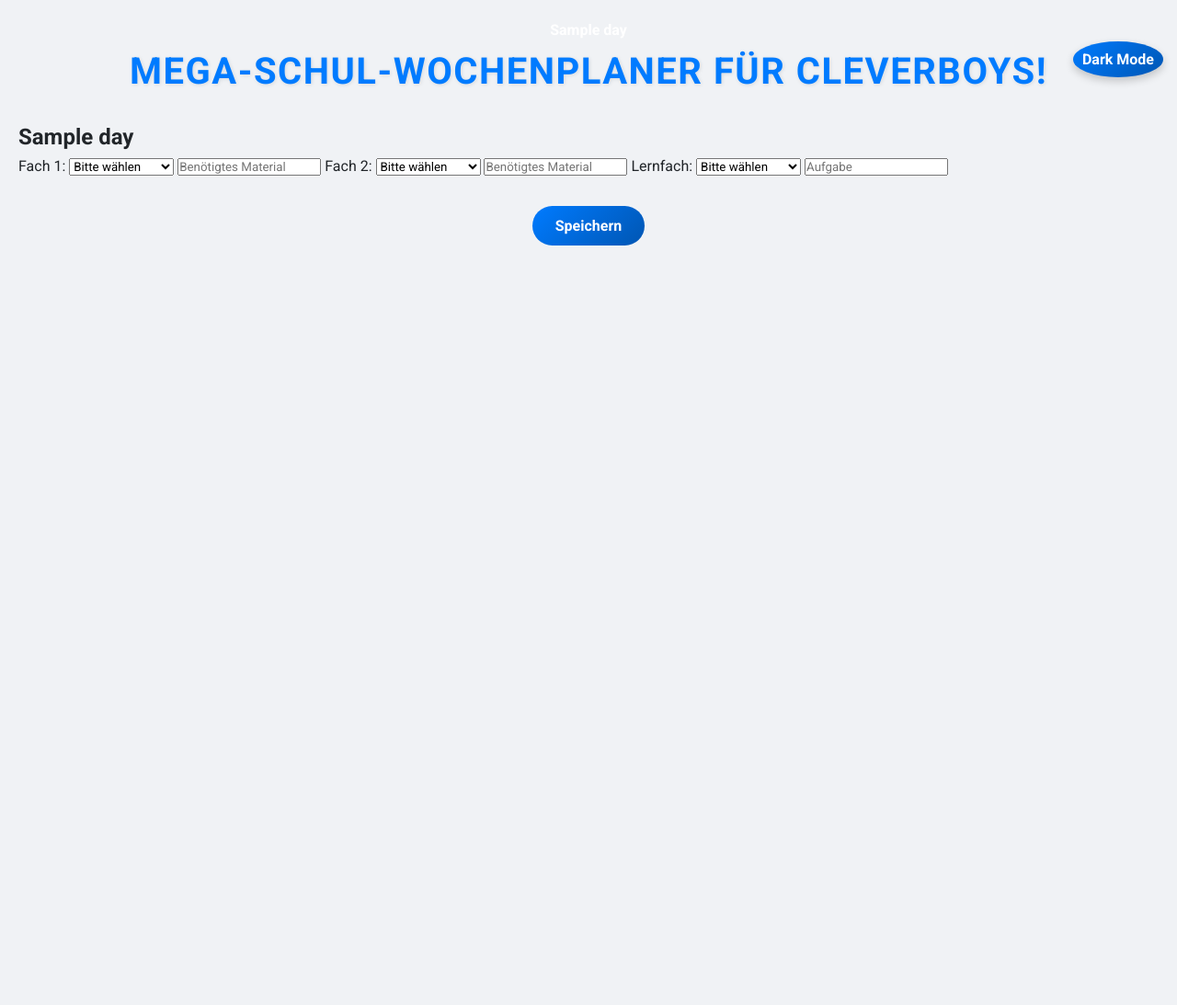
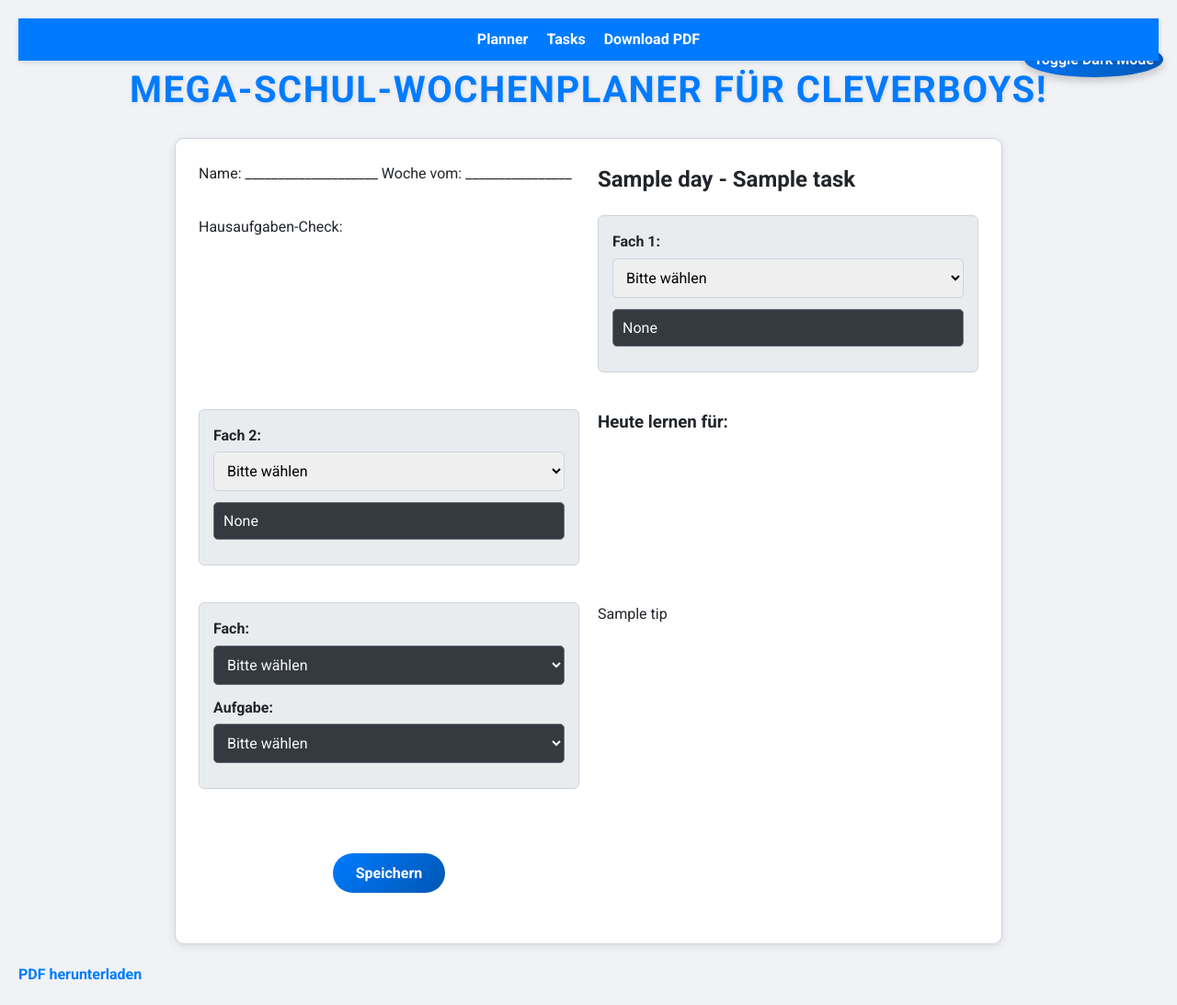
Before and after one commit to DaFum/Wochenplan, a Flask app: template templates/index.html in a window 1280 px wide. Shown: the whole page at 92% size. Before the commit the page ends 267 px from the top, so only its background shows below. Run offline with Flask 3, Linux system fonts and the light colour scheme; the template is opened without the code that fills it: most values are stand-ins (such as "Sample title", 1, 10 or a date in 2020); data that the repository does not hold is empty; some libraries are stand-ins or nearby versions.

Commit message:
Update index.html

```diff
--- a/templates/index.html
+++ b/templates/index.html
@@ -1,4 +1,3 @@
-<!-- File: templates/index.html -->
 <!DOCTYPE html>
 <html lang="de">
 <head>
@@ -9,83 +8,131 @@
     <link rel="stylesheet" href="{{ url_for('static', filename='styles.css') }}">
     <script src="https://cdnjs.cloudflare.com/ajax/libs/gsap/3.11.0/gsap.min.js"></script>
     <script src="https://cdnjs.cloudflare.com/ajax/libs/gsap/3.11.0/ScrollTrigger.min.js"></script>
+    <link rel="manifest" href="{{ url_for('static', filename='manifest.json') }}">
+    <meta name="theme-color" content="#007bff">
 </head>
 <body>
-    <header class="dynamic-header" role="banner">
-        <nav class="navbar">
+    <header class="sticky-header" role="banner">
+        <nav class="navbar" aria-label="Main Navigation">
             <ul class="nav-list">
-                {% for day in weekdays %}
-                <li><a href="#{{ day }}" class="tab-link">{{ day }}</a></li>
-                {% endfor %}
+                <li><a href="#planner">Planner</a></li>
+                <li><a href="#tasks">Tasks</a></li>
+                <li><a href="#download">Download PDF</a></li>
             </ul>
         </nav>
     </header>
 
-    <main>
-        <button class="dark-mode-toggle" onclick="toggleDarkMode()">Dark Mode</button>
+    <main role="main">
+        <button class="dark-mode-toggle" onclick="toggleDarkMode()">Toggle Dark Mode</button>
         <h1 class="title">MEGA-SCHUL-WOCHENPLANER für CLEVERBOYS!</h1>
 
-        <div class="tab-content">
-            {% for day in weekdays %}
-            <div class="tab-pane" id="{{ day }}">
-                <h2>{{ day }}</h2>
-                <div class="collapsible-card">
-                    <form method="POST">
+        <form method="POST" action="/">
+            <input type="hidden" name="csrf_token" value="{{ csrf_token() }}">
+            <div class="planner" id="planner">
+ <p class="fade-in">Name: ____________________ Woche vom: ________________</p>
+
+            {% for day, content in days.items() %}
+            <h2 class="slide-up">{{ day }} - {{ content.task }}</h2>
+            <p class="fade-in">Hausaufgaben-Check:</p>
+            <div class="task">
                 <label for="subject1-{{ day }}">Fach 1:</label>
                 <select id="subject1-{{ day }}" name="subject1-{{ day }}" required>
                     <option value="">Bitte wählen</option>
                     {% for subject in subjects %}
-                            <option value="{{ subject.name }}">{{ subject.name }}</option>
+                    <option value="{{ subject }}">{{ subject }}</option>
                     {% endfor %}
                 </select>
-                        <input type="text" name="material1-{{ day }}" placeholder="Benötigtes Material">
-
+                <input type="text" name="material1-{{ day }}" placeholder="Benötigtes Material (z.B. Buch, Arbeitsheft)" value="{{ request.form.get('material1-' ~ day) }}">
+            </div>
+            <div class="task">
                 <label for="subject2-{{ day }}">Fach 2:</label>
                 <select id="subject2-{{ day }}" name="subject2-{{ day }}" required>
                     <option value="">Bitte wählen</option>
                     {% for subject in subjects %}
-                            <option value="{{ subject.name }}">{{ subject.name }}</option>
+                    <option value="{{ subject }}">{{ subject }}</option>
                     {% endfor %}
                 </select>
-                        <input type="text" name="material2-{{ day }}" placeholder="Benötigtes Material">
+                <input type="text" name="material2-{{ day }}" placeholder="Benötigtes Material (z.B. Buch, Arbeitsheft)" value="{{ request.form.get('material2-' ~ day) }}">
+            </div>
 
-                        <label for="learning-subject-{{ day }}">Lernfach:</label>
+            <h3 class="fade-in">Heute lernen für:</h3>
+            <div class="learning-task">
+                <label for="learning-subject-{{ day }}">Fach:</label>
                 <select id="learning-subject-{{ day }}" name="learning-subject-{{ day }}" required>
                     <option value="">Bitte wählen</option>
                     {% for subject in subjects %}
-                            <option value="{{ subject.name }}">{{ subject.name }}</option>
+                    <option value="{{ subject }}">{{ subject }}</option>
                     {% endfor %}
                 </select>
-                        <input type="text" name="learning-task-{{ day }}" placeholder="Aufgabe">
+
+                <label for="learning-task-{{ day }}">Aufgabe:</label>
+                <select id="learning-task-{{ day }}" name="learning-task-{{ day }}">
+                    <option value="">Bitte wählen</option>
+                    <option value="Test">Test</option>
+                    <option value="Diktat">Diktat</option>
+                    <option value="Vokabeln lernen">Vokabeln lernen</option>
+                    <option value="Praktikum vorbereiten">Praktikum vorbereiten</option>
+                    <option value="Experiment wiederholen">Experiment wiederholen</option>
+                    <option value="Essay schreiben">Essay schreiben</option>
+                    <option value="Projektarbeit">Projektarbeit</option>
+                    <option value="Präsentation üben">Präsentation üben</option>
+                </select>
+            </div>
+            <p class="tip fade-in">{{ content.tip }}</p>
+            {% endfor %}
 
             <button type="submit">Speichern</button>
+        </div>
     </form>
-                </div>
-            </div>
-            {% endfor %}
-        </div>
+        <a href="{{ url_for('download_pdf') }}" id="download" role="link">PDF herunterladen</a>
     </main>
 
     <script>
-        // Tab Navigation Logic
-        document.querySelectorAll('.tab-link').forEach(link => {
-            link.addEventListener('click', (e) => {
-                e.preventDefault();
-                document.querySelectorAll('.tab-pane').forEach(pane => pane.style.display = 'none');
-                document.querySelector(link.getAttribute('href')).style.display = 'block';
+        // Service Worker Registration
+        if ('serviceWorker' in navigator) {
+            window.addEventListener('load', function() {
+                navigator.serviceWorker.register('/service-worker.js').then(function(registration) {
+                    console.log('ServiceWorker registration successful with scope: ', registration.scope);
+                }, function(err) {
+                    console.log('ServiceWorker registration failed: ', err);
+                });
+            });
+        }
+
+        // Lazy Loading
+        document.addEventListener('DOMContentLoaded', function() {
+            fetch('/api/week-data')
+                .then(response => response.json())
+                .then(data => {
+                    for (let day in data) {
+                        document.getElementById(`subject1-${day}`).value = data[day].subject1;
+                        document.getElementById(`subject2-${day}`).value = data[day].subject2;
+                        document.getElementById(`learning-subject-${day}`).value = data[day].learning_subject;
+                        document.getElementById(`learning-task-${day}`).value = data[day].learning_task;
+                        document.querySelector(`input[name="material1-${day}"]`).value = data[day].material1;
+                        document.querySelector(`input[name="material2-${day}"]`).value = data[day].material2;
+                    }
                 });
         });
 
-        // Set default tab to display
-        document.querySelector('.tab-pane').style.display = 'block';
-
-        // GSAP Animations
+        // Initialize GSAP and ScrollTrigger animations
 document.addEventListener("DOMContentLoaded", () => {
     gsap.from(".title", { duration: 1.2, y: -30, opacity: 0, ease: "power3.out" });
-            gsap.from(".collapsible-card", { duration: 0.8, opacity: 0, stagger: 0.2, ease: "power2.out" });
+    gsap.from(".card", { duration: 0.8, opacity: 0, stagger: 0.2, ease: "power2.out" });
+
+    // Button hover effect
+    const buttons = document.querySelectorAll("button");
+    buttons.forEach(button => {
+        button.addEventListener("mouseenter", () => {
+            gsap.to(button, { scale: 1.05, duration: 0.3 });
+        });
+        button.addEventListener("mouseleave", () => {
+            gsap.to(button, { scale: 1, duration: 0.3 });
+        });
+    });
 });
 
-        // Dark mode toggle
+        // Dark mode toggle with persistence
         function toggleDarkMode() {
             document.body.classList.toggle('dark-mode');
             localStorage.setItem('dark-mode', document.body.classList.contains('dark-mode'));
@@ -95,26 +142,6 @@
         if (localStorage.getItem('dark-mode') === 'true') {
             document.body.classList.add('dark-mode');
         }
-
-        // Swipe gestures for mobile
-        let startX;
-        document.addEventListener('touchstart', (e) => startX = e.touches[0].clientX);
-        document.addEventListener('touchend', (e) => {
-            const endX = e.changedTouches[0].clientX;
-            if (startX - endX > 50) {
-                // Swipe left logic: Switch to the next tab
-                const currentTab = document.querySelector('.tab-pane:not([style*="display: none"])');
-                let nextTab = currentTab.nextElementSibling || document.querySelector('.tab-pane');
-                document.querySelectorAll('.tab-pane').forEach(pane => pane.style.display = 'none');
-                nextTab.style.display = 'block';
-            } else if (endX - startX > 50) {
-                // Swipe right logic: Switch to the previous tab
-                const currentTab = document.querySelector('.tab-pane:not([style*="display: none"])');
-                let prevTab = currentTab.previousElementSibling || document.querySelector('.tab-pane:last-child');
-                document.querySelectorAll('.tab-pane').forEach(pane => pane.style.display = 'none');
-                prevTab.style.display = 'block';
-            }
-        });
     </script>
 </body>
 </html>
```
Lines whose indentation alone changed are shown as unchanged.
